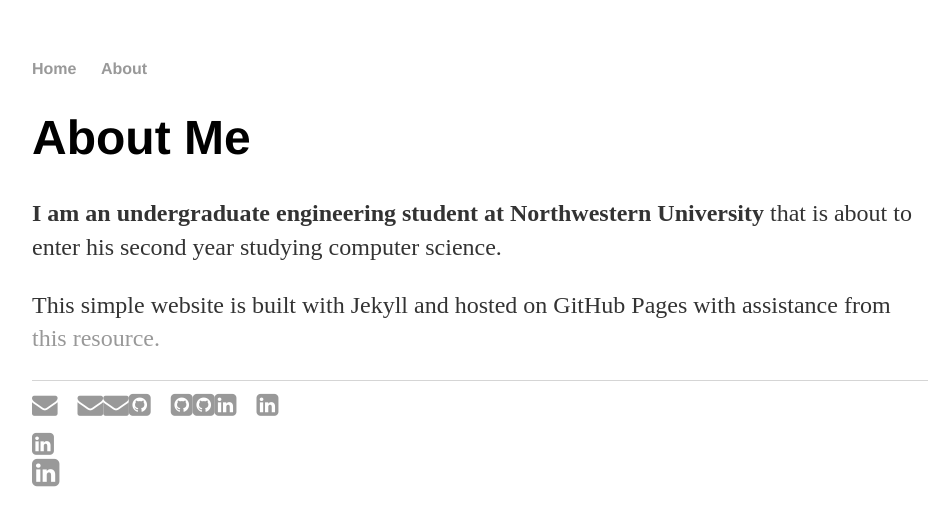
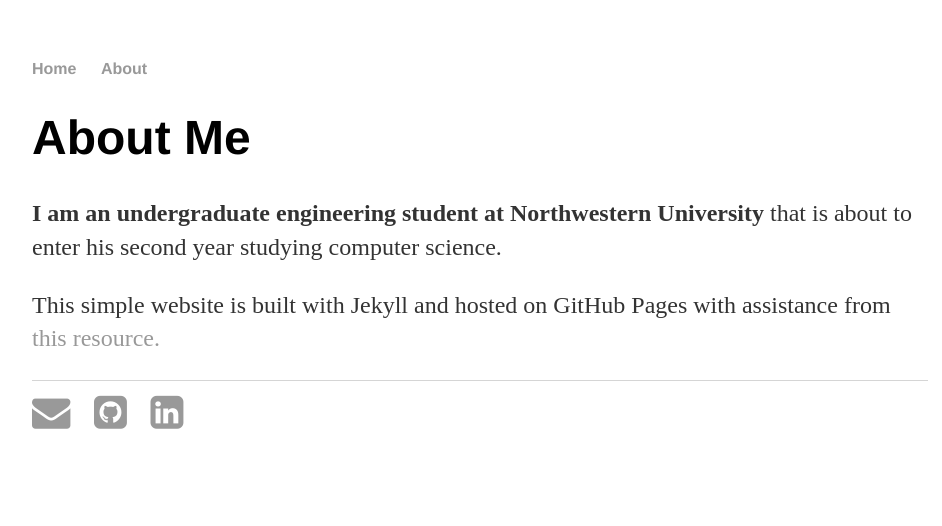
Before and after one commit to kevinjihwanlee/kevinjihwanlee.github.io, a Jekyll site: the page built from about/index.html, in a window 1280 px wide. Shown: the top 526 px of the page, without its empty margins (160-1102 px from the left). Built offline with Jekyll 4.4.1, drawn with Linux system fonts in a browser that asks for light colours.

Commit message:
editing content as well as fixing icons

```diff
--- a/_layouts/default.html
+++ b/_layouts/default.html
@@ -20,9 +20,9 @@
 			</div><!-- /.container -->
 			<footer>
 	    		<ul>
-	        		<li><a href="mailto:kevin.jihwan.lee@gmail.com" class="fa fa-envelope fa-2x"></i></li>
-	        		<li><a href="https://github.com/kevinjihwanlee" class="fa fa-github-square fa-2x"></i></li>
-	        		<li><a href="https://www.linkedin.com/in/kevin-jihwan-lee/" class="fa fa-linkedin-square fa-2x"></i></li>
+	        		<li><a href="mailto:kevin.jihwan.lee@gmail.com" class="fa fa-envelope fa-3x"></a></li>
+	        		<li><a href="https://github.com/kevinjihwanlee" class="fa fa-github-square fa-3x"></a></li>
+	        		<li><a href="https://www.linkedin.com/in/kevin-jihwan-lee/" class="fa fa-linkedin-square fa-3x"></a></li>
 				</ul>
 			</footer>
 		</body>
--- a/index.html
+++ b/index.html
@@ -5,5 +5,5 @@ title: Kevin Lee
 <div class="blurb">
 	<h1>Hi, I'm Kevin Lee!</h1>
 	<p>I am a computer science student at Northwestern University.</p>
-	<p>You can download my resume <a href="https://www.dropbox.com/s/r03vmu3ck7gzqo2/Kevin_Lee_Resume.docx?dl=0">here</a>.
+	<p>You can view my resume <a href="https://www.dropbox.com/s/uc40guqn1p0cqux/Kevin_Lee_Resume.pdf?dl=0">here</a>.
 </div><!-- /.blurb -->
```
